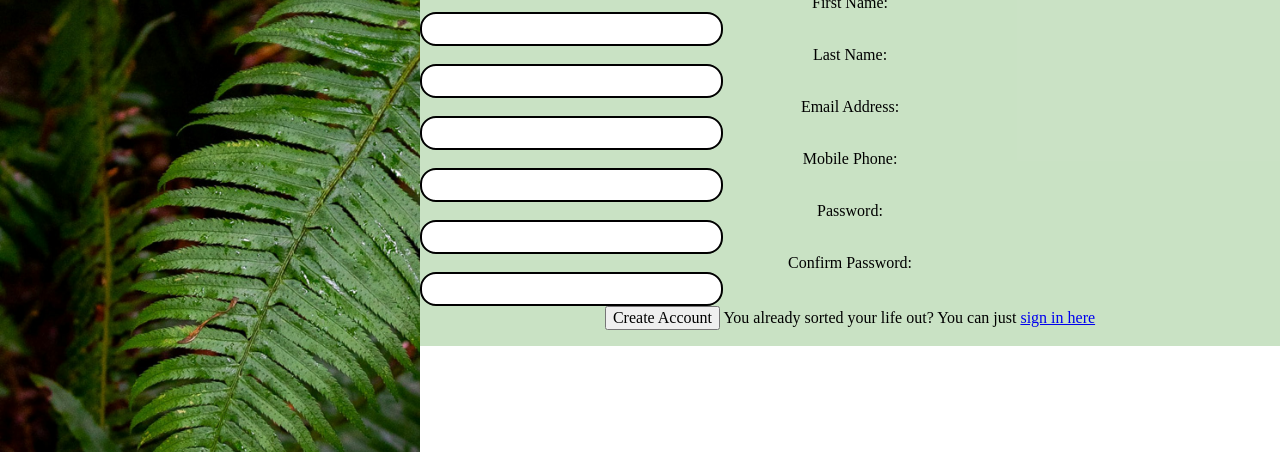
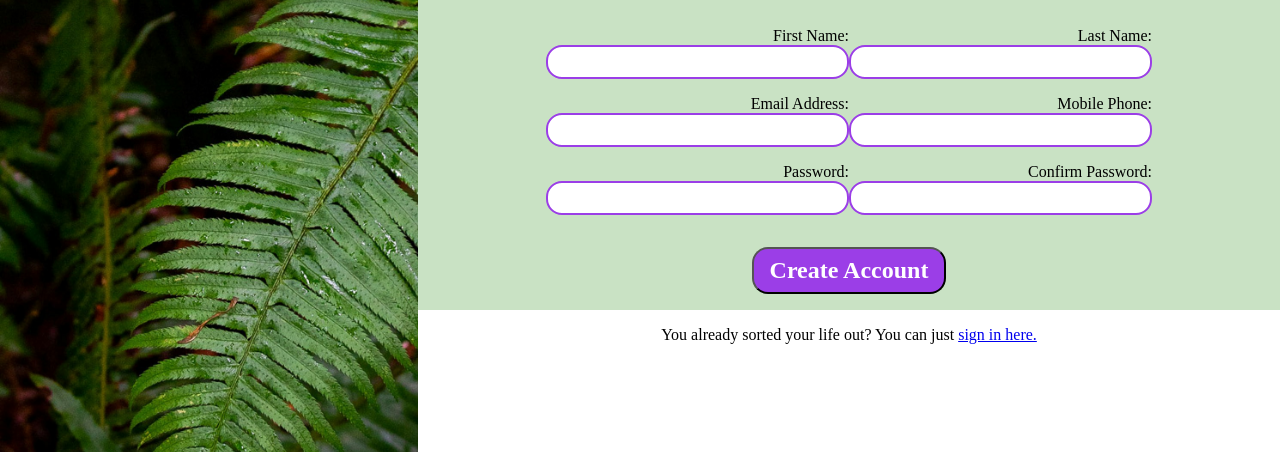
Before and after one commit to nahmanmate/odin-form, a plain HTML site: page index.html in a window 1280 px wide. Shown: the part 348-800 px from the top of the page. Drawn offline with Linux system fonts and the light colour scheme; a web font is replaced by a local one.

Commit message:
Improved styling for button validity conditions

```diff
--- a/index.html
+++ b/index.html
@@ -23,42 +23,40 @@
         <div class="form">
             <form action="accountCreated.html" method="post">
                 <h2>Fill it out mate.</h2>
-                <div id="formContainer">
-                    <div class="nameFields">
+                <div id="fieldsContainer">
+                    <div class="column1">
                         <label for="firstName" placeholder="Jimmy">
                             First Name:
                             <input type="text" name="firstName" id="firstName" maxlength="50">
                         </label>
+                        <label for="email">
+                            Email Address:
+                            <input type="email" name="email" id="email" required>
+                        </label>
+                        <label for="password">
+                            Password:
+                            <input type="password" name="password" id="password" minlength="12" maxlength="30" required>
+                        </label>
+                    </div>
+                    <div class="column2">
                         <label for="lastName" placeholder="Barnes">
                             Last Name:
                         <input type="text" name="lastName" id="lastName" maxlength="50">
-                </label>
-            </div>
-            <div class="contactFields">
-                <label for="email">
-                    Email Address:
-                    <input type="email" name="email" id="email" required>
                     </label>
                     <label for="mobilePhone">
                         Mobile Phone:
                         <input type="tel" name="mobilePhone" id="mobilePhone">
                     </label>
-            </div>
-                    <div class="passwordFields">
-                        <label for="password">
-                            Password:
-                            <input type="password" name="password" id="password" maxlength="30">
-                        </label>
                     <label for="confirmPassword">
                         Confirm Password:
-                            <input type="confirmPassword" name="confirmPassword" id="confirmPassword" maxlength="30">
+                        <input type="password" name="confirmPassword" id="confirmPassword" minlength="12" maxlength="30" required>
                     </label>
                     </div>
             </div>
                 <button type="submit">Create Account</button>
-                <span>You already sorted your life out? You can just <a href="login.html">sign in here</a></span>
             </form>
         </div>
+        <span>You already sorted your life out? You can just <a href="login.html">sign in here.</a></span>
     </div>
 </body>
 </html>
--- a/style.css
+++ b/style.css
@@ -69,6 +69,7 @@ body {
     flex-direction: column;
     text-align:right;
     gap:1rem;
+    margin-bottom:1rem;
 
 }
 
@@ -76,19 +77,31 @@ input {
     display:flex;
     font-size: 1.5rem;
     border-radius:1rem;
+    border: 1px solid #E5E7EB;
 }
 
-input:valid {
-    border: 2px solid black;
-  }
-  input:invalid {
+input {
+    border: 2px solid rgb(155, 62, 231);
+}
+
+input:user-invalid{
     border: 2px dashed red
-  }
-  input:required {
-    border: 2px solid black;
-  }
+}
 
+input:focus {
+    border: 2px solid blue;
+    box-shadow: 0 0 5px rgba(0, 0, 255, 0.5);
+    outline: none;
+}
 
+button {
+    background-color:rgb(155, 62, 231);
+    border-radius:1rem;
+    font-size:1.5rem;
+    color:white;
+    font-weight:700;
+    padding: 0.5rem 1rem;
+}
 heroImage {
     width: 100px;
     height: 100px;
```
Lines whose indentation alone changed are shown as unchanged.
